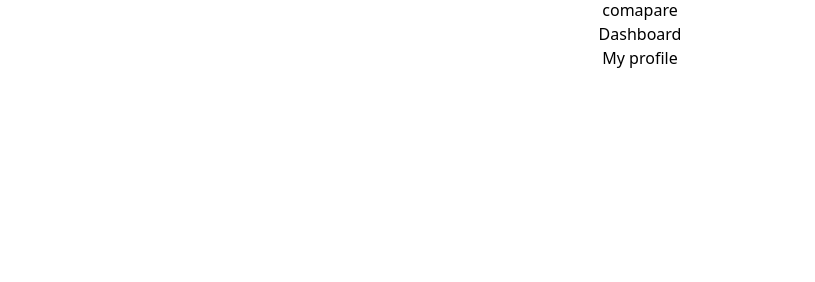
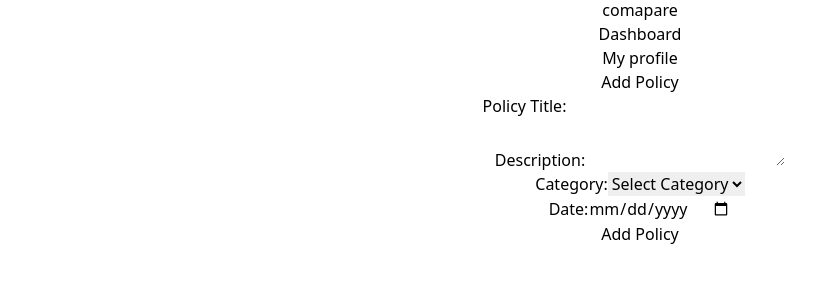
Before and after one commit to javarndalpas/InsuranceDomainReact, a React (Vite) app: page /addpolicies in a window 1280 px wide. Shown: the part 514-796 px from the top of the page, without its empty margins (0-815 px from the left). Built offline with nearby package versions, Linux system fonts and the light colour scheme.

Commit message:
add user roles

```diff
--- /dev/null
+++ b/src/pages/AddPolicies.jsx
@@ -0,0 +1,98 @@
+import React, { useState } from 'react';
+import { db } from '../firebase/config';
+import { collection, addDoc } from 'firebase/firestore';
+
+export const AddPolicies = () => {
+  const [title, setTitle] = useState('');
+  const [description, setDescription] = useState('');
+  const [category, setCategory] = useState('');
+  const [date, setDate] = useState('');
+  const [error, setError] = useState('');
+  const [success, setSuccess] = useState('');
+
+  const handleSubmit = async (e) => {
+    e.preventDefault();
+
+
+    if (!title || !description || !category || !date) {
+      setError('All fields are required.');
+      return;
+    }
+
+    try {
+
+      await addDoc(collection(db, 'policies'), {
+        title,
+        description,
+        category,
+        date: new Date(date),
+        createdAt: new Date(),
+      });
+
+      setTitle('');
+      setDescription('');
+      setCategory('');
+      setDate('');
+      setError('');
+      setSuccess('Policy added successfully!');
+    } catch (error) {
+      setError('Error adding policy. Please try again.');
+    }
+  };
+
+  return (
+    <div className="add-policy">
+      <h1>Add Policy</h1>
+      {error && <p style={{ color: 'red' }}>{error}</p>}
+      {success && <p style={{ color: 'green' }}>{success}</p>}
+
+      <form onSubmit={handleSubmit}>
+        <div>
+          <label htmlFor="title">Policy Title:</label>
+          <input
+            type="text"
+            id="title"
+            value={title}
+            onChange={(e) => setTitle(e.target.value)}
+            required
+          />
+        </div>
+        <div>
+          <label htmlFor="description">Description:</label>
+          <textarea
+            id="description"
+            value={description}
+            onChange={(e) => setDescription(e.target.value)}
+            required
+          />
+        </div>
+        <div>
+          <label htmlFor="category">Category:</label>
+          <select
+            id="category"
+            value={category}
+            onChange={(e) => setCategory(e.target.value)}
+            required
+          >
+            <option value="">Select Category</option>
+            <option value="Health">Health</option>
+            <option value="Safety">Safety</option>
+            <option value="Privacy">Privacy</option>
+            <option value="Terms">Terms</option>
+          </select>
+        </div>
+        <div>
+          <label htmlFor="date">Date:</label>
+          <input
+            type="date"
+            id="date"
+            value={date}
+            onChange={(e) => setDate(e.target.value)}
+            required
+          />
+        </div>
+        <button type="submit">Add Policy</button>
+      </form>
+    </div>
+  );
+};
--- a/src/pages/AllRoutes.jsx
+++ b/src/pages/AllRoutes.jsx
@@ -9,6 +9,7 @@ import Signin from './Signin'
 import AgentDashboard from './AgentDashboard'
 import { Profile } from './profile'
 import { CheckoutPage } from './CheckoutPage'
+import { AddPolicies } from './AddPolicies'
 
 export const AllRoutes = () => {
     return (
@@ -19,6 +20,7 @@ export const AllRoutes = () => {
                 <Route path='/admin' element={<AdminDashboard />} />
                 <Route path='/agent' element={<AgentDashboard />} />
                 <Route path='/allpolicies' element={<AllPolicies />} />
+                <Route path='/addpolicies' element={<AddPolicies />} />
                 <Route path='/profile' element={<Profile />} />
                 <Route path='/signup' element={<Signup/>} />
                 <Route path='/checkout/:id' element={<CheckoutPage/>} />
```
